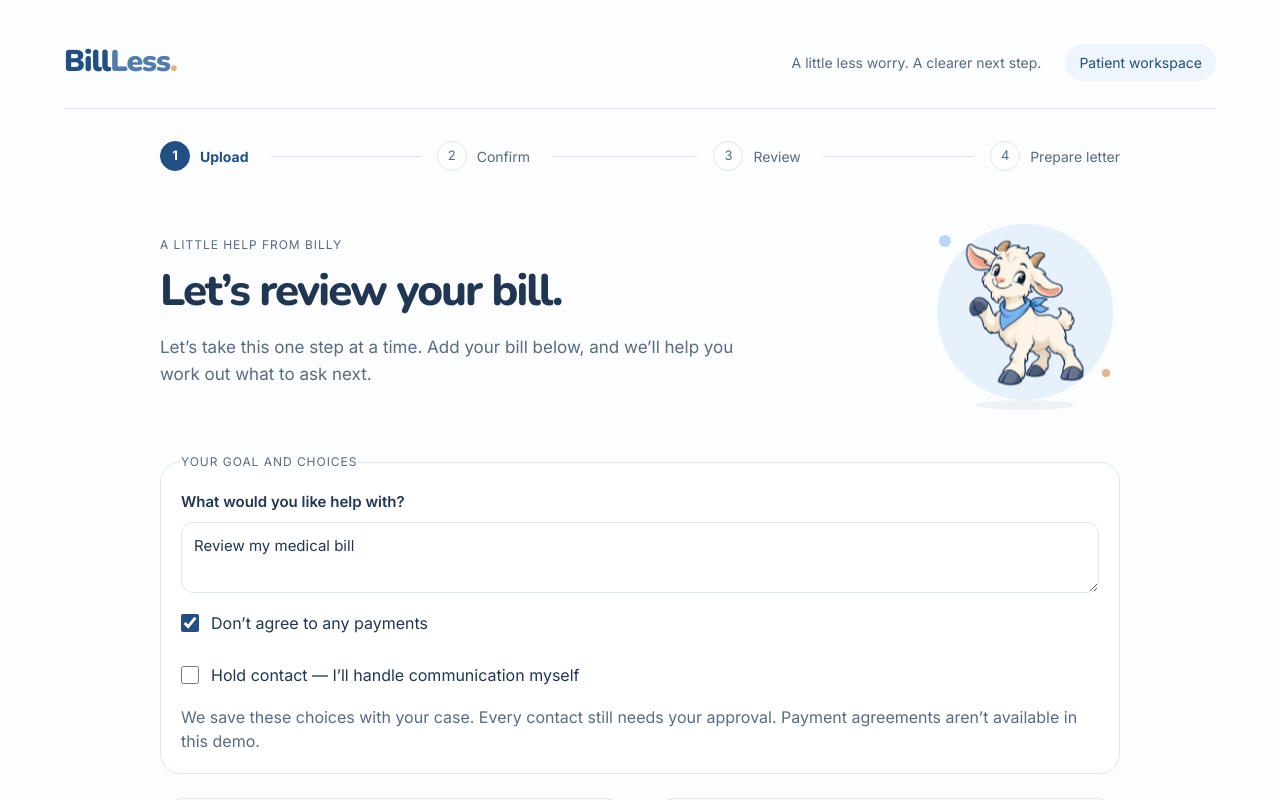
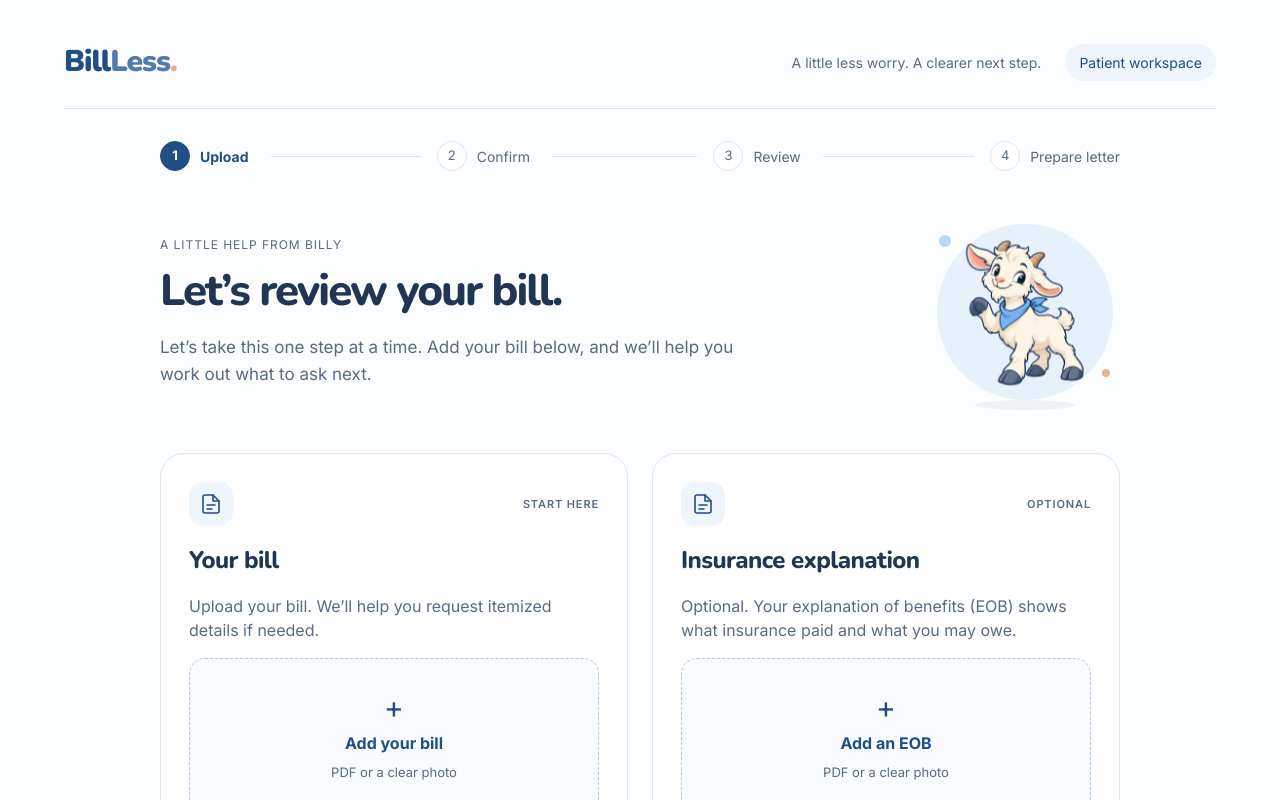
Before and after one commit to ArjunChavan2/MHACKS_2026, a Next.js app: page /review in a window 1280 px wide. Shown: the top 800 px of the page. Built offline with nearby package versions, Linux system fonts and the light colour scheme.

Commit message:
Remove goal and choices section from demo upload screen

```diff
--- a/app/_components/BillAuditApp.tsx
+++ b/app/_components/BillAuditApp.tsx
@@ -23,7 +23,6 @@ import ConfirmPanel, {
   type DocState,
 } from "./DocumentConfirmation";
 import ProcessingStatus from "./ProcessingStatus";
-import CasePreferencesPanel from "./CasePreferencesPanel";
 import type { CasePreferencesInput } from "@/lib/cases/preferences";
 import { describeSource } from "./sources";
 import type { Draft, ExtractedBill, Finding } from "@/lib/types";
@@ -490,16 +489,6 @@ export default function BillAuditApp() {
             after upload.
           </p>
         </div>
-      )}
-      {step === "start" && (
-        <CasePreferencesPanel
-          value={preferences}
-          disabled={busy}
-          onChange={(value) => {
-            setPreferences(value);
-            setPreferencesSaved(false);
-          }}
-        />
       )}
       {step === "start" && (
         <StartScreen
```
